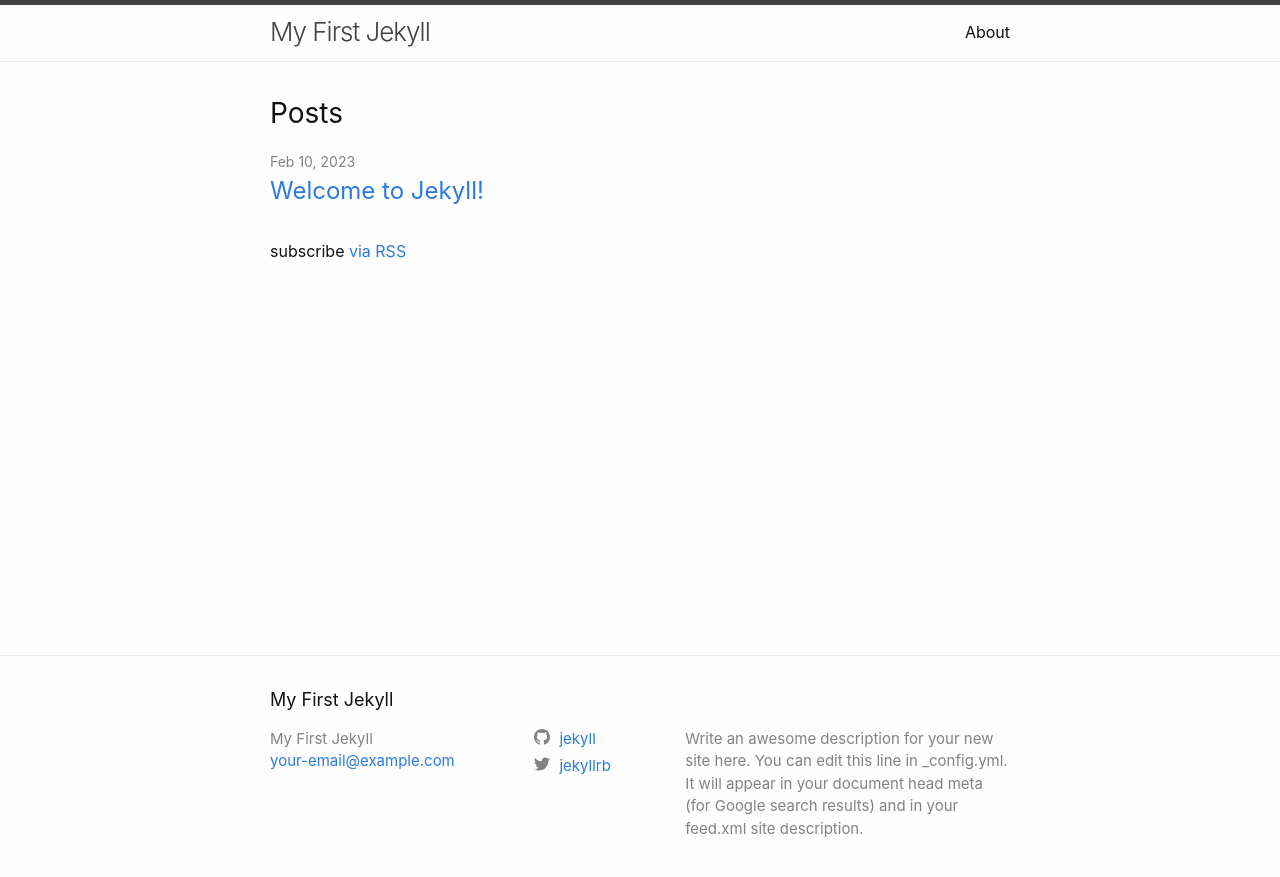
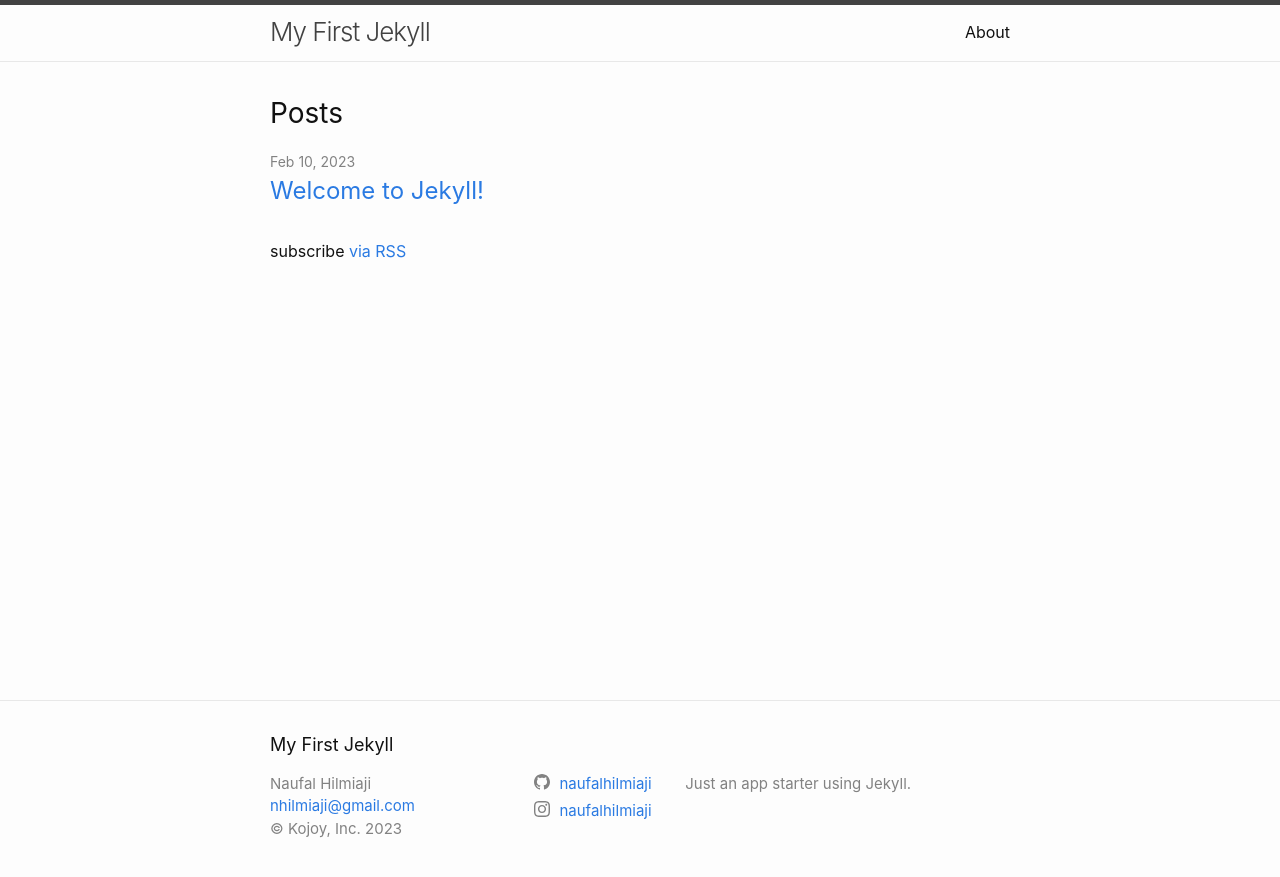
Before and after one commit to naufalhilmiaji/blog, a Jekyll site: the page built from index.md, in a window 1280 px wide. Shown: the top 877 px of the page. Built offline with Jekyll 4.4.1, drawn with Linux system fonts in a browser that asks for light colours.

Commit message:
Added: Page Branding

```diff
--- a/_config.yml
+++ b/_config.yml
@@ -14,15 +14,17 @@
 # You can create any custom variable you would like, and they will be accessible
 # in the templates via {{ site.myvariable }}.
 title: My First Jekyll
-email: your-email@example.com
+email: nhilmiaji@gmail.com
 description: >- # this means to ignore newlines until "baseurl:"
-  Write an awesome description for your new site here. You can edit this
-  line in _config.yml. It will appear in your document head meta (for
-  Google search results) and in your feed.xml site description.
+  Just an app starter using Jekyll.
 baseurl: "/jekyll-website" # the subpath of your site, e.g. /blog
 url: "https://naufalhilmiaji.github.io" # the base hostname & protocol for your site, e.g. http://example.com
-twitter_username: jekyllrb
-github_username:  jekyll
+github_username:  naufalhilmiaji
+instagram_username: naufalhilmiaji
+
+# Author and Copyright of the web-app
+author: Naufal Hilmiaji
+copyright: "Kojoy, Inc."
 
 # Build settings
 markdown: kramdown
--- a/_includes/footer.html
+++ b/_includes/footer.html
@@ -9,15 +9,18 @@
       <div class="footer-col footer-col-1">
         <ul class="contact-list">
           <li class="p-name">
-            {%- if site.author -%}
+            {% if site.author %}
               {{ site.author | escape }}
-            {%- else -%}
+            {% else %}
               {{ site.title | escape }}
-            {%- endif -%}
+            {% endif %}
             </li>
-            {%- if site.email -%}
+            {% if site.email %}
             <li><a class="u-email" href="mailto:{{ site.email }}">{{ site.email }}</a></li>
-            {%- endif -%}
+            {% endif %}
+            {% if site.copyright %}
+            <li>&copy; {{ site.copyright }}  {{ 'now' | date: "%Y" }}</li>
+            {% endif %}
         </ul>
       </div>
 
```
